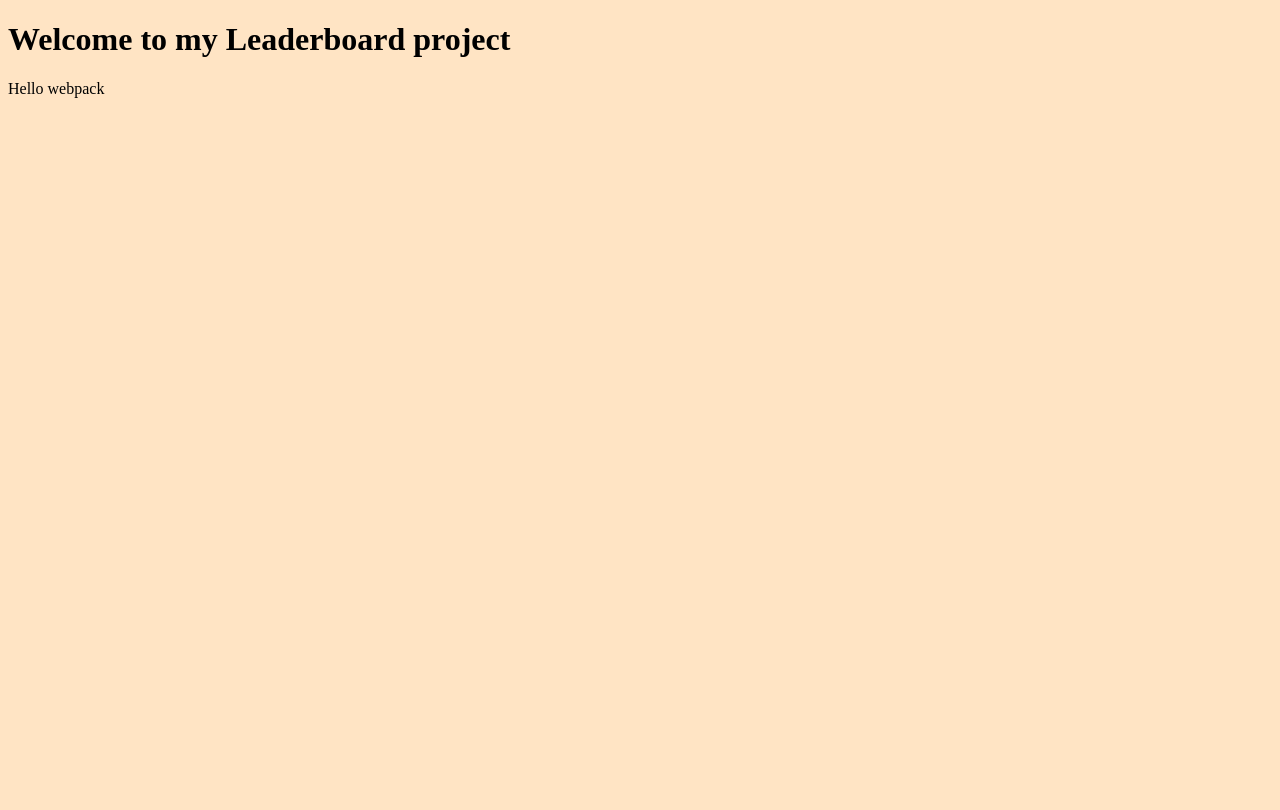
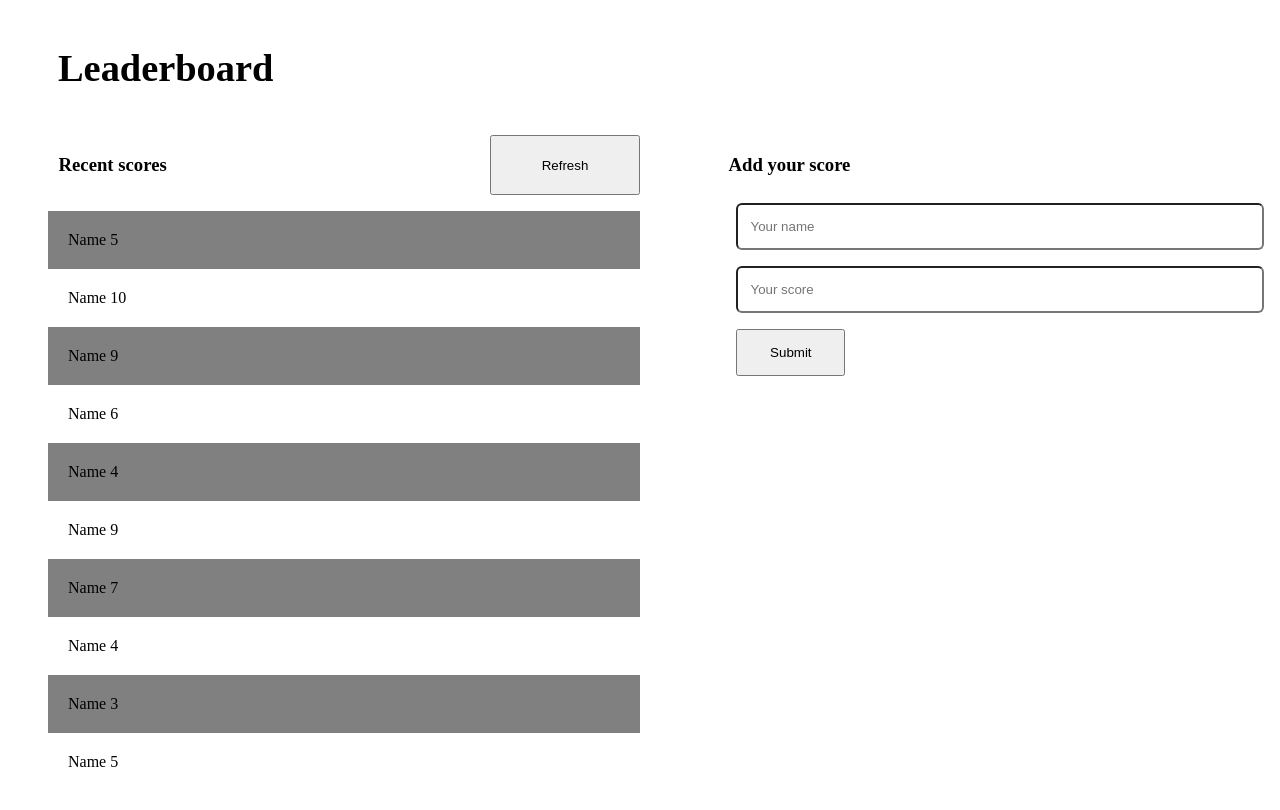
Before and after one commit to kennankole/leader-board, a website built with webpack: page src/index.html in a window 1280 px wide. Built offline with nearby package versions, Linux system fonts and the light colour scheme.

Commit message:
Created and styled the home page UI

```diff
--- a/src/index.html
+++ b/src/index.html
@@ -7,6 +7,21 @@
     <title>Leaderboard</title>
 </head>
 <body>
-    <h1>Welcome to my Leaderboard project</h1>
+    <h1 class="title">Leaderboard</h1>
+
+    <section class="home-page" id="home-page">
+        <div class="scores-container" id="scores-container">
+            <div class="refresh-btn">
+                <h3>Recent scores</h3>
+                <button type="submit">Refresh</button>
+            </div>
+        </div>
+        <div class="input-container">
+            <h3>Add your score</h3>
+            <input type="text" name="name" id="name" placeholder="Your name">
+            <input type="text" name="score" id="score" placeholder="Your score">
+            <input type="submit" value="Submit">
+        </div>
+    </section>
 </body>
 </html>
--- a/src/index.js
+++ b/src/index.js
@@ -1,10 +1,29 @@
 import _ from 'lodash';
 import './style.css';
+import dataList from './modules/home.js'
 
-function component() {
-    const element = document.createElement('div');
-    element.innerHTML = _.join(['Hello', 'webpack'], ' ');
-    return element;
-}
 
-document.body.appendChild(component());
+const data = dataList();
+let divElement = document.createElement("div");
+let refreshBtn = document.createElement('div');
+const scores = document.getElementById('scores-container');
+const olElements = document.createElement('ul');
+
+
+divElement.classList.add('elem-container');
+refreshBtn = `
+    <div class="refresh-btn">
+        <h3>Recent scores</h3>
+        <button type="submit" id="reload-btn">Refresh</button>
+    </div>
+`;
+
+
+olElements.classList.add('ul-elements')
+
+data.forEach((item) => {
+    olElements.innerHTML += `<li class="players-li">Name ${item}</li>`;
+});
+divElement.appendChild(olElements);
+
+scores.appendChild(divElement);
--- /dev/null
+++ b/src/modules/home.js
@@ -0,0 +1,10 @@
+function dataList(){
+    let data = [];
+    for(let i = 0; i < 10; i++){
+        let num = Math.floor(Math.random() * 10) + 1;
+        data.push(num);
+    }
+    return data;
+}
+
+module.exports = dataList
--- a/src/style.css
+++ b/src/style.css
@@ -1,3 +1,69 @@
-body {
-    background-color: bisque;
+li {
+  list-style-type: none;
 }
+
+.title {
+  padding: 20px 50px;
+  font-size: 3vw;
+}
+
+.home-page {
+  display: flex;
+  justify-content: center;
+  flex-wrap: wrap;
+  gap: 7%;
+}
+
+.scores-container {
+  width: 50%;
+}
+
+.input-container {
+  display: flex;
+  flex-direction: column;
+  flex: 1;
+}
+
+.players-li {
+  /* width: 10%; */
+  height: 10%;
+  padding: 20px;
+}
+
+.players-li:nth-child(odd) {
+  background-color: grey;
+}
+
+.refresh-btn {
+  display: flex;
+  flex-wrap: wrap;
+  width: 100%;
+}
+
+.refresh-btn > h3 {
+  flex: 1;
+  width: 100%;
+  padding: 0 8%;
+}
+
+button {
+  width: 150px;
+  padding: 10px;
+}
+
+.name {
+  padding: 0 8%;
+}
+
+input[type="text"] {
+  padding: 14px 12px;
+  margin: 8px;
+  border-radius: 6px;
+}
+
+input[type="submit"] {
+  width: 20%;
+  margin: 8px;
+  padding: 14px 20px;
+  margin-right: auto;
+}
```
